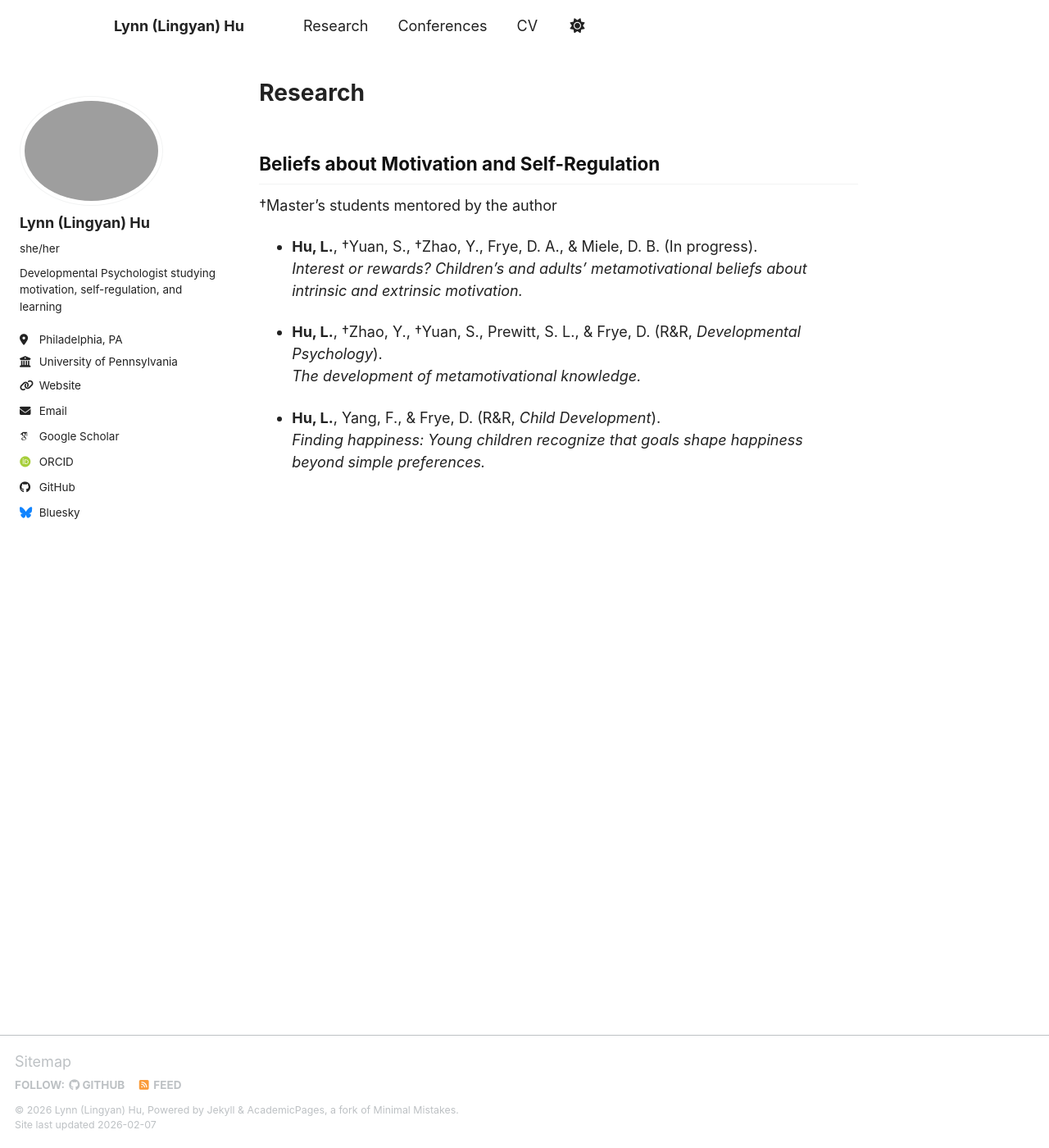
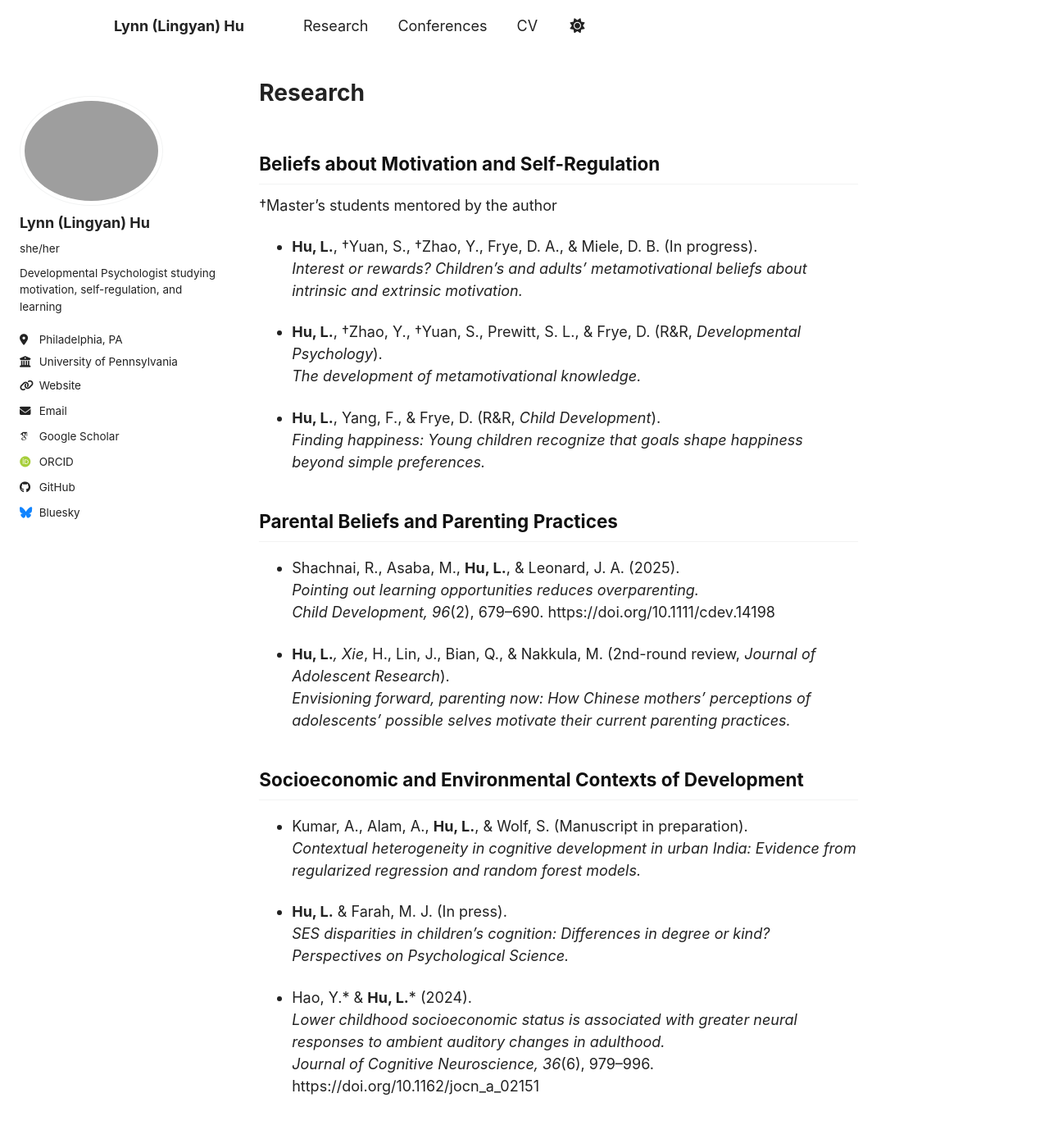
Before and after one commit to lingyh904/lingyh904.github.io, a Jekyll site: the page built from _pages/research.md, in a window 1280 px wide and 1400 px high. Shown: the whole window at 82% size. Built offline with Jekyll 4.4.1, drawn with Linux system fonts in a browser that asks for light colours; some web fonts are replaced; a script bundle is joined from its source files by our own code; library files that are not in the unit come from our copies.

Commit message:
Update research.md

```diff
--- a/_pages/research.md
+++ b/_pages/research.md
@@ -16,3 +16,25 @@ author_profile: true
 
 - **Hu, L.**, Yang, F., & Frye, D. (R&R, *Child Development*).
   *Finding happiness: Young children recognize that goals shape happiness beyond simple preferences.*
+
+## Parental Beliefs and Parenting Practices
+
+- Shachnai, R., Asaba, M., **Hu, L.**, & Leonard, J. A. (2025).
+  *Pointing out learning opportunities reduces overparenting.*
+  *Child Development, 96*(2), 679–690. https://doi.org/10.1111/cdev.14198
+
+- **Hu, L.***, Xie*, H., Lin, J., Bian, Q., & Nakkula, M. (2nd-round review, *Journal of Adolescent Research*).
+  *Envisioning forward, parenting now: How Chinese mothers’ perceptions of adolescents’ possible selves motivate their current parenting practices.*
+
+## Socioeconomic and Environmental Contexts of Development
+
+- Kumar, A., Alam, A., **Hu, L.**, & Wolf, S. (Manuscript in preparation).
+  *Contextual heterogeneity in cognitive development in urban India: Evidence from regularized regression and random forest models.*
+
+- **Hu, L.** & Farah, M. J. (In press).
+  *SES disparities in children’s cognition: Differences in degree or kind?*
+  *Perspectives on Psychological Science.*
+
+- Hao, Y.* & **Hu, L.*** (2024).
+  *Lower childhood socioeconomic status is associated with greater neural responses to ambient auditory changes in adulthood.*
+  *Journal of Cognitive Neuroscience, 36*(6), 979–996. https://doi.org/10.1162/jocn_a_02151
```
